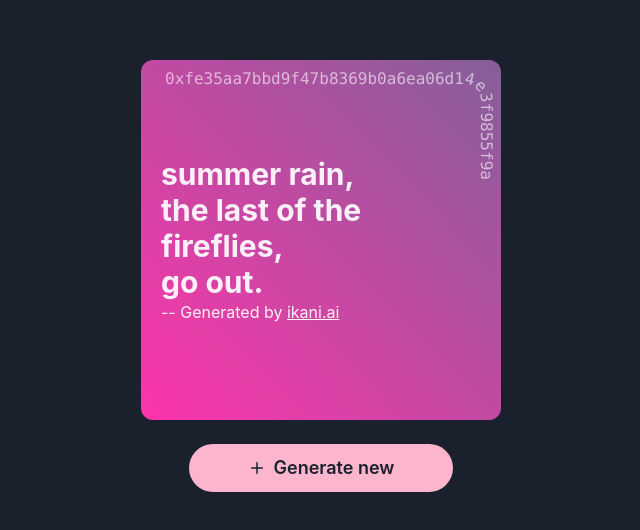
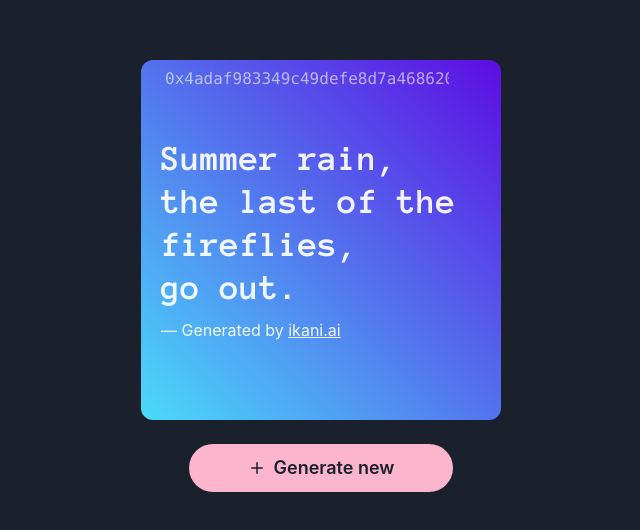
Before and after one commit to effyyzhang/Gen2-UI, a Next.js app: page /poem in a window 1280 px wide. Shown: the part 112-642 px from the top of the page, without its empty margins (319-959 px from the left). Built offline with nearby package versions, Linux system fonts and the light colour scheme.

Commit message:
updated font and the card shape

```diff
--- a/components/StaticCard.tsx
+++ b/components/StaticCard.tsx
@@ -14,12 +14,19 @@ import {
 } from "@chakra-ui/react";
 import { FiPlus } from "react-icons/fi";
 import { motion } from "framer-motion";
+import "@fontsource/anonymous-pro/700.css";
 
 //prepare text on path animation
 
 const StaticCard = () => {
-  const poem: string = "summer rain, the last of the fireflies, go out.";
-  const address: string = "0xfe35aa7bbd9f47b8369b0a6ea06d14e3f9855f9a";
+  const poem: string = "Summer rain, the last of the fireflies, go out.";
+  const address: string = "0x4adaf983349c49defe8d7a4686202d24b25d0ce3";
+  const color1: string = "#".concat(address.slice(2, 8));
+  const color2: string = "#".concat(address.slice(-6));
+  const cardSize: number = 360;
+  const textPath: string =
+    "M16,16 h300 a16,16 0 0 1 16,16 v300 a16,16 0 0 1 -16,16 h-300 a16,16 0 0 1 -16,-16 v-300 a16,16 0 0 1 16,-16 z";
+  console.log(color1, color2);
   var lines: String[] = poem.split(", ");
   return (
     <Box>
@@ -28,48 +35,40 @@ const StaticCard = () => {
           <Spacer />
           <Grid
             bg="tomato"
-            w="360px"
-            h="360px"
+            w={cardSize}
+            h={cardSize}
             borderRadius="xl"
             overflow="hidden"
-            bgGradient="linear(to-tr, #fe35aa, #855f9a)"
+            bgGradient={`linear(to-tr, ${color1}, ${color2})`}
           >
             <Flex padding={5} flexDirection="column" justifyContent="center">
-              <Heading size="lg" color="Purple 700">
+              <Heading size="xl" color="Purple 700" fontFamily="Anonymous Pro">
                 {lines[0]},
                 <br />
                 {lines[1]},
                 <br />
                 {lines[2]}
               </Heading>
-              <Text>
-                -- Generated by{" "}
+              <Text mt={2}>
+                — Generated by{" "}
                 <Link>
                   <Text as="u">ikani.ai</Text>
                 </Link>
               </Text>
             </Flex>
 
-            <Box position="absolute" p="8px" opacity="0.6">
+            <Box position="absolute" p={2} opacity="0.6">
               <svg
-                width="344"
-                height="344
-              "
+                width="100%"
+                height="100%"
                 xmlns="http://www.w3.org/2000/svg"
               >
                 <defs>
-                  <path
-                    id="s3"
-                    d="
-                    M16,16 h300 a16,16 0 0 1 16,16 v300 a16,16 0 0 1 -16,16 h-300 a16,16 0 0 1 -16,-16 v-300 a16,16 0 0 1 16,-16 z"
-                    fill="green"
-                    stroke="black"
-                    stroke-width="3"
-                  />
+                  <path id="svgPath" d={textPath} />
                 </defs>
                 <g fill="white">
-                  <text font-size="16" fontFamily="Menlo, monospace">
-                    <textPath xlinkHref="#s3">{address}</textPath>
+                  <text fontSize="16" fontFamily="Menlo, monospace">
+                    <textPath xlinkHref="#svgPath">{address}</textPath>
                   </text>
                 </g>
               </svg>
--- a/package.json
+++ b/package.json
@@ -14,6 +14,7 @@
     "@chakra-ui/react": "^1.6.3",
     "@emotion/react": "^11",
     "@emotion/styled": "^11",
+    "@fontsource/anonymous-pro": "^4.4.2",
     "framer-motion": "^4",
     "gsap": "npm:@gsap/shockingly",
     "next": "^10.2.3",
```
Also changed, not shown: 2 other files (tests, documents, lock files or other folders).
